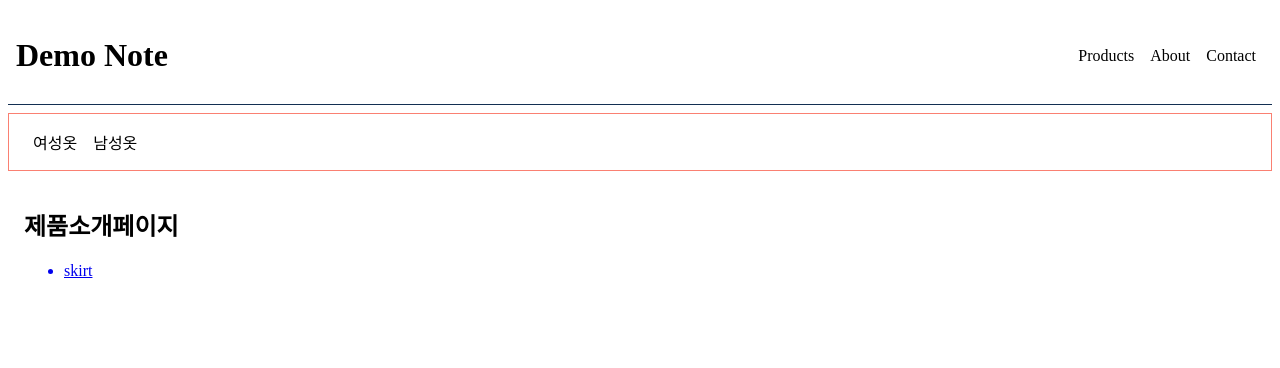
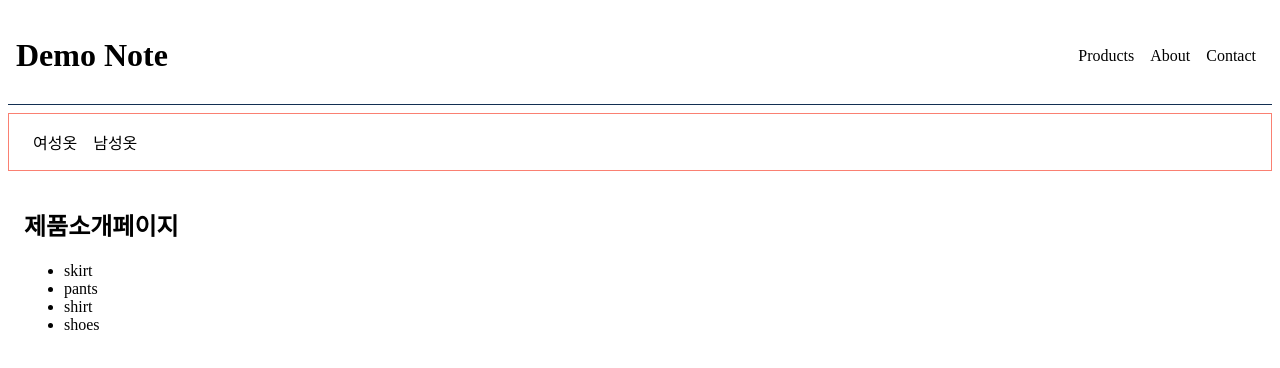
Before and after one commit to mr-chacha/Next.js-practice, a Next.js app: page /products in a window 1280 px wide. Shown: the top 368 px of the page. Built offline with nearby package versions, Linux system fonts and the light colour scheme.

Commit message:
SEO Metadata 사용법

```diff
--- a/src/app/globals.css
+++ b/src/app/globals.css
@@ -105,3 +105,7 @@ a {
     color-scheme: dark;
   }
 } */
+a {
+  text-decoration: none;
+  color: black;
+}
--- a/src/app/layout.tsx
+++ b/src/app/layout.tsx
@@ -1,11 +1,12 @@
+import { Metadata } from "next";
 import Link from "next/link";
 import "./globals.css";
 import styles from "./layout.module.css";
-export const metadata = {
-  title: "Create Next App",
-  description: "Generated by create next app",
+
+export const metadata: Metadata = {
+  title: "멋진 제품 사이트",
+  description: "멋진제품을 판매하는 곳임",
 };
-
 export default function RootLayout({
   children,
 }: {
--- a/src/app/products/[pants]/page.tsx
+++ b/src/app/products/[pants]/page.tsx
@@ -5,6 +5,12 @@ type Props = {
     pants: string; // pants는 폴더명임
   };
 };
+//metadata로 제품의 이름을 params로 가져와서 확인
+export function generateMetadata({ params }: Props) {
+  return {
+    title: `제품의이름 : ${params.pants}`,
+  };
+}
 export default function page({ params }: Props) {
   return <h1>{params.pants}제품설명페이지</h1>;
 }
--- a/src/app/products/layout.tsx
+++ b/src/app/products/layout.tsx
@@ -1,10 +1,12 @@
+import { Metadata } from "next";
 import Link from "next/link";
 import styles from "./layout.module.css";
-export const metadata = {
-  title: "Create Next App",
-  description: "Generated by create next app",
+
+//SEO
+export const metadata: Metadata = {
+  title: "멋진 제품 사이트 | 전체 제품 확인",
+  description: "멋진제품을 확인해보세요",
 };
-
 export default function ProductsLayout({
   children,
 }: {
--- a/src/app/products/page.tsx
+++ b/src/app/products/page.tsx
@@ -1,19 +1,19 @@
 import Link from "next/link";
 import React from "react";
-
-type Props = {
-  params: {
-    pants: string; // pants는 폴더명임
-  };
-};
-export default function page({ params }: Props) {
+import styles from "./layout.module.css";
+//배열을 만들고
+const products = ["skirt", "pants", "shirt", "shoes"];
+export default function page() {
   return (
     <>
       <h1>제품소개페이지</h1>
       <ul>
-        <Link href="/product/skirt">
-          <li> skirt</li>
-        </Link>
+        {/* 배열을 만든걸 map을 돌려서 보여주고 그안에 링크로 products/이름이동하게함 */}
+        {products.map((product, index) => (
+          <li key={index}>
+            <Link href={`/products/${product}`}>{product}</Link>
+          </li>
+        ))}
       </ul>
     </>
   );
```
